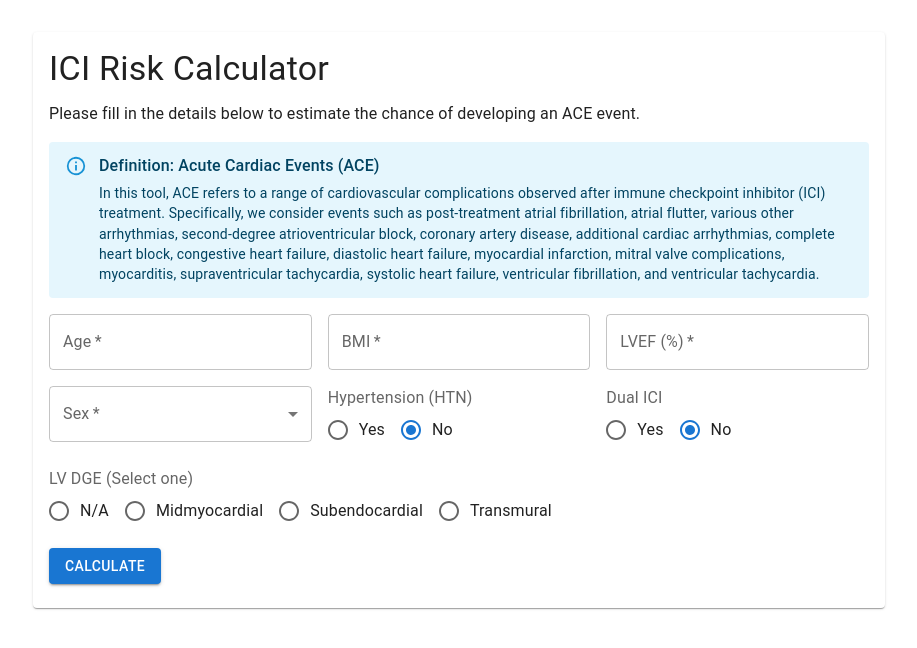
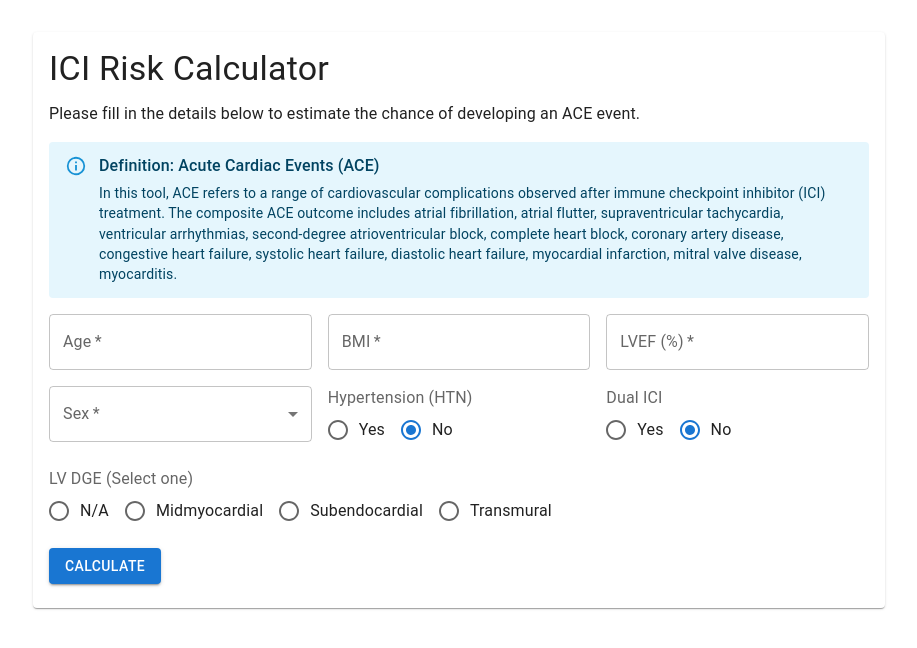
Before and after one commit to shawnwahi/cardio_onc_risk_calculators-aha2025-deploy, a React (Create React App) app: page / in a window 1280 px wide. Shown: the top 648 px of the page, without its empty margins (181-1098 px from the left). Built offline with nearby package versions, Linux system fonts and the light colour scheme.

Commit message:
update ACE definition

```diff
--- a/src/App.js
+++ b/src/App.js
@@ -27,14 +27,12 @@ function App() {
           {/* ACE definition */}
           <Alert severity="info" style={{ marginBottom: "1rem" }}>
             <AlertTitle>Definition: Acute Cardiac Events (ACE)</AlertTitle>
-            In this tool, ACE refers to a range of cardiovascular complications
-            observed after immune checkpoint inhibitor (ICI) treatment. Specifically,
-            we consider events such as post-treatment atrial fibrillation, atrial flutter,
-            various other arrhythmias, second-degree atrioventricular block, coronary artery disease,
-            additional cardiac arrhythmias, complete heart block, congestive heart failure,
-            diastolic heart failure, myocardial infarction, mitral valve complications, myocarditis,
-            supraventricular tachycardia, systolic heart failure, ventricular fibrillation,
-            and ventricular tachycardia.
+            In this tool, ACE refers to a range of cardiovascular complications observed
+            after immune checkpoint inhibitor (ICI) treatment. The composite ACE outcome
+            includes atrial fibrillation, atrial flutter, supraventricular tachycardia,
+            ventricular arrhythmias, second-degree atrioventricular block, complete heart
+            block, coronary artery disease, congestive heart failure, systolic heart failure,
+            diastolic heart failure, myocardial infarction, mitral valve disease, myocarditis.
           </Alert>
 
           <ICIForm onCalculate={handleCalculate} />
```
